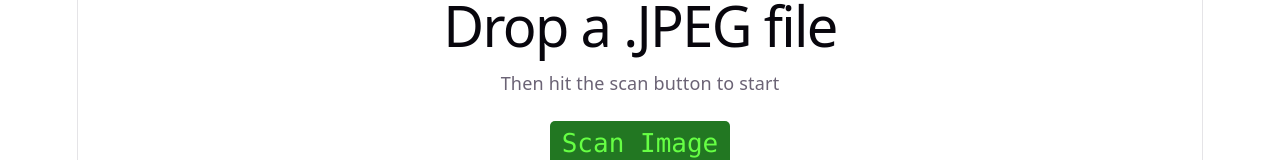
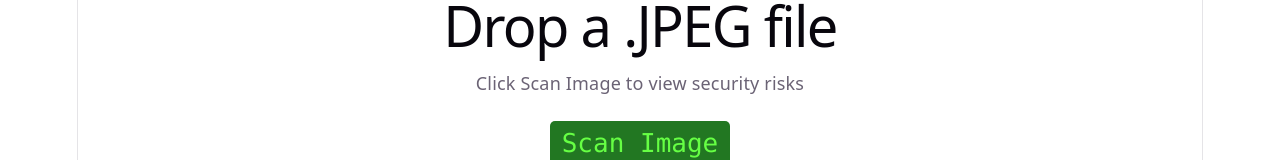
Before and after one commit to ejaq-777/Calypso, a React (Vite) app: page / in a window 1280 px wide. Shown: the part 351-511 px from the top of the page. Built offline with nearby package versions, Linux system fonts and the light colour scheme.

Commit message:
instruction flavor text

```diff
--- a/src/App.tsx
+++ b/src/App.tsx
@@ -22,7 +22,7 @@ function App({ setCurrentView }: { setCurrentView: (view: string) => void }) {
         <div>
           <h1>Drop a .JPEG file</h1>
           <p>
-            Then hit the scan button to start
+            Click Scan Image to view security risks
           </p>
         </div>
         <button
```
